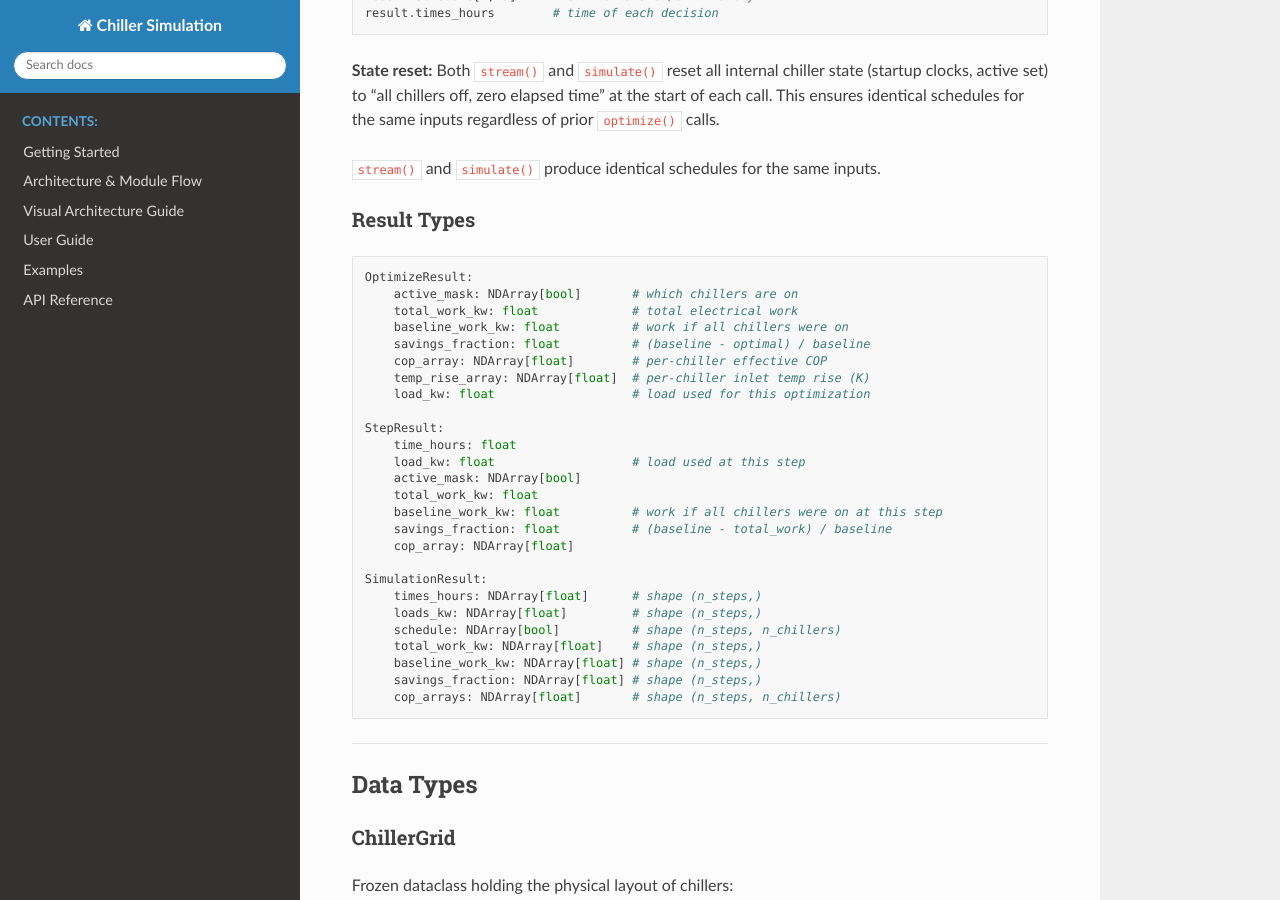
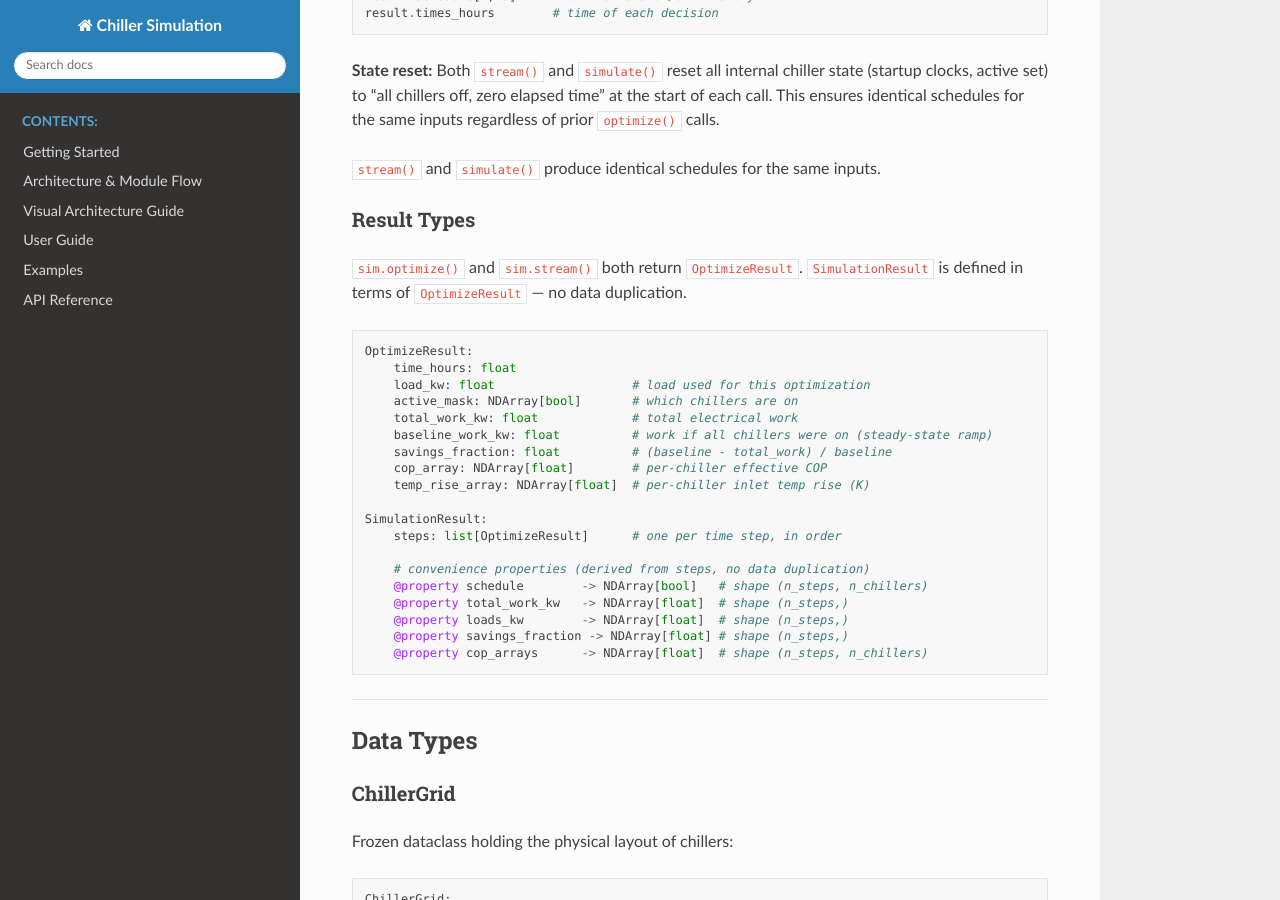
Before and after one commit to ME421-Capstone-Project/chiller-model, a Sphinx documentation site: the page built from docs/superpowers/specs/2026-03-25-chiller-sim-refactor-design.md, in a window 1280 px wide and 900 px high, scrolled down 2994 px. Built offline with Sphinx 7.4.7 and the Read the Docs theme 3.1.0, drawn with Linux system fonts in a browser that asks for light colours; some of the changed text lies outside the part shown.

Commit message:
docs: simplify result types — merge StepResult into OptimizeResult, define SimulationResult via steps list
Co-Authored-By: Claude Sonnet 4.6 <noreply@anthropic.com>

````diff
--- a/docs/superpowers/specs/2026-03-25-chiller-sim-refactor-design.md
+++ b/docs/superpowers/specs/2026-03-25-chiller-sim-refactor-design.md
@@ -17,7 +17,7 @@ One package with three sub-folders for internal organization. All public symbols
 
 ```
 src/chiller_sim/
-    __init__.py              # public API: Simulator, OptimizeResult, SimulationResult, StepResult
+    __init__.py              # public API: Simulator, OptimizeResult, SimulationResult
     layout/
         __init__.py
         grid.py              # ChillerGrid
@@ -33,13 +33,13 @@ src/chiller_sim/
         __init__.py
         builder.py           # SimulatorBuilder (returned by Simulator())
         simulator.py         # Simulator
-        results.py           # OptimizeResult, StepResult, SimulationResult
+        results.py           # OptimizeResult, SimulationResult
 ```
 
 **Import convention:**
 ```python
 from chiller_sim import Simulator
-from chiller_sim import OptimizeResult, SimulationResult, StepResult  # for type hints
+from chiller_sim import OptimizeResult, SimulationResult  # for type hints
 ```
 
 ---
@@ -137,33 +137,28 @@ result.times_hours        # time of each decision
 
 ### Result Types
 
+`sim.optimize()` and `sim.stream()` both return `OptimizeResult`. `SimulationResult` is defined in terms of `OptimizeResult` — no data duplication.
+
 ```python
 OptimizeResult:
+    time_hours: float
+    load_kw: float                   # load used for this optimization
     active_mask: NDArray[bool]       # which chillers are on
     total_work_kw: float             # total electrical work
-    baseline_work_kw: float          # work if all chillers were on
-    savings_fraction: float          # (baseline - optimal) / baseline
+    baseline_work_kw: float          # work if all chillers were on (steady-state ramp)
+    savings_fraction: float          # (baseline - total_work) / baseline
     cop_array: NDArray[float]        # per-chiller effective COP
     temp_rise_array: NDArray[float]  # per-chiller inlet temp rise (K)
-    load_kw: float                   # load used for this optimization
-
-StepResult:
-    time_hours: float
-    load_kw: float                   # load used at this step
-    active_mask: NDArray[bool]
-    total_work_kw: float
-    baseline_work_kw: float          # work if all chillers were on at this step
-    savings_fraction: float          # (baseline - total_work) / baseline
-    cop_array: NDArray[float]
 
 SimulationResult:
-    times_hours: NDArray[float]      # shape (n_steps,)
-    loads_kw: NDArray[float]         # shape (n_steps,)
-    schedule: NDArray[bool]          # shape (n_steps, n_chillers)
-    total_work_kw: NDArray[float]    # shape (n_steps,)
-    baseline_work_kw: NDArray[float] # shape (n_steps,)
-    savings_fraction: NDArray[float] # shape (n_steps,)
-    cop_arrays: NDArray[float]       # shape (n_steps, n_chillers)
+    steps: list[OptimizeResult]      # one per time step, in order
+
+    # convenience properties (derived from steps, no data duplication)
+    @property schedule        -> NDArray[bool]   # shape (n_steps, n_chillers)
+    @property total_work_kw   -> NDArray[float]  # shape (n_steps,)
+    @property loads_kw        -> NDArray[float]  # shape (n_steps,)
+    @property savings_fraction -> NDArray[float] # shape (n_steps,)
+    @property cop_arrays      -> NDArray[float]  # shape (n_steps, n_chillers)
 ```
 
 ---
````
